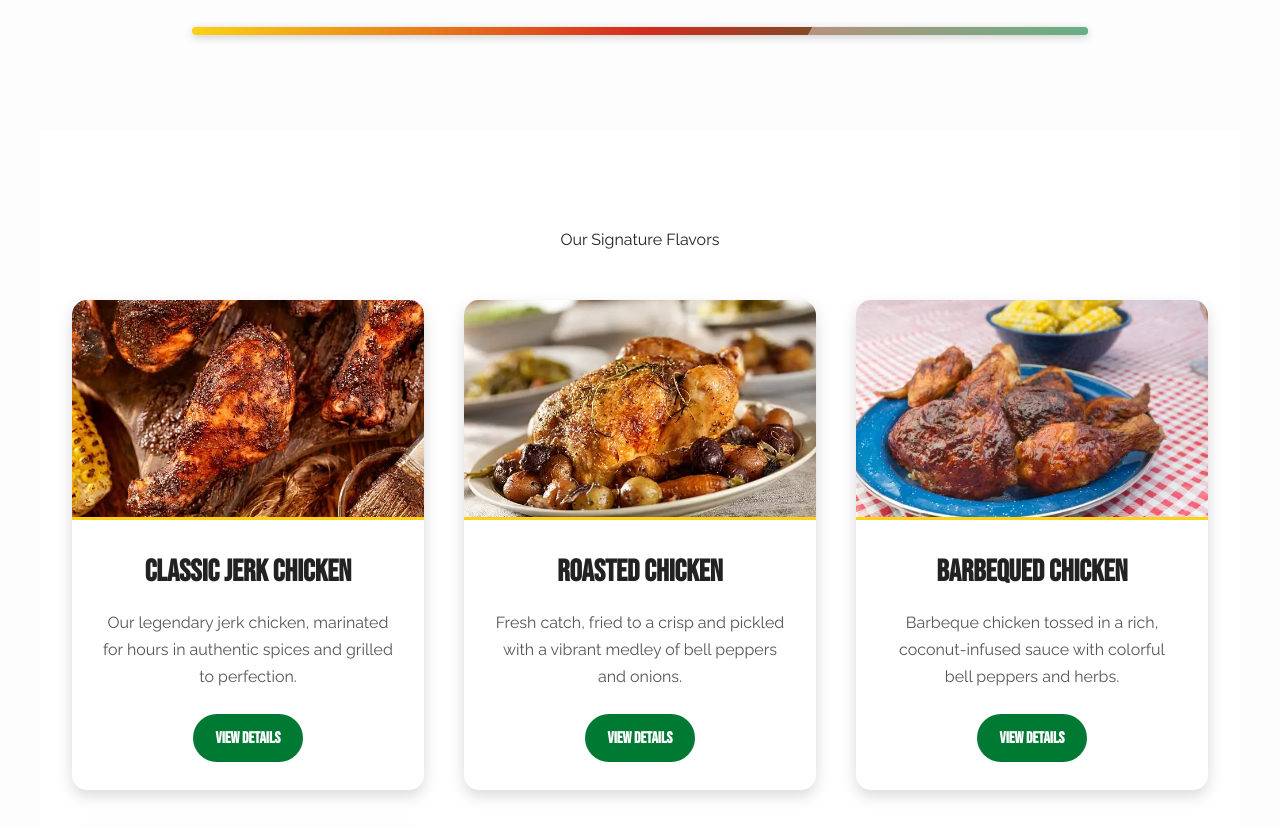
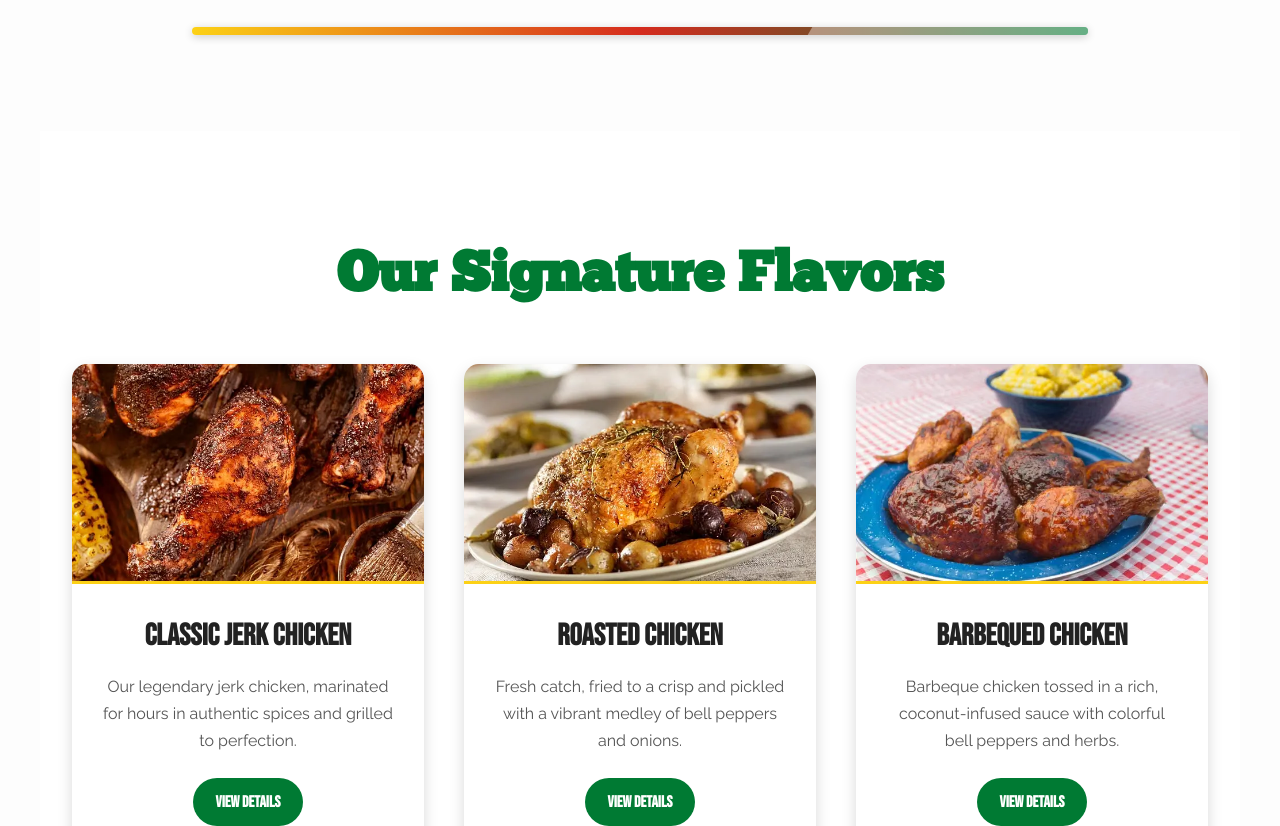
Before and after one commit to slyskat/JJC-SPOT, a plain HTML site: page index.html in a window 1280 px wide. Shown: the part 2040-2866 px from the top of the page. Drawn offline with nearby package versions, Linux system fonts and the light colour scheme; grey boxes are pictures that could not be loaded.

Commit message:
removed duplicate rel='preconnect' in the links to google fonts and also corrected and error of an unclosed class

```diff
--- a/index.html
+++ b/index.html
@@ -4,18 +4,14 @@
 <head>
   <meta charset="UTF-8">
   <meta name="viewport" content="width=device-width, initial-scale=1.0">
+
   <link rel="preconnect" href="https://fonts.googleapis.com">
   <link rel="preconnect" href="https://fonts.gstatic.com" crossorigin>
   <link href="https://fonts.googleapis.com/css2?family=Lobster&display=swap" rel="stylesheet">
-
-  <link rel="preconnect" href="https://fonts.googleapis.com">
-  <link rel="preconnect" href="https://fonts.gstatic.com" crossorigin>
   <link href="https://fonts.googleapis.com/css2?family=Raleway:ital,wght@0,100..900;1,100..900&display=swap"
     rel="stylesheet">
+  <link href="https://fonts.googleapis.com/css2?family=Bebas+Neue&display=swap" rel="stylesheet">
 
-  <link rel="preconnect" href="https://fonts.googleapis.com">
-  <link rel="preconnect" href="https://fonts.gstatic.com" crossorigin>
-  <link href="https://fonts.googleapis.com/css2?family=Bebas+Neue&display=swap" rel="stylesheet">
   <link rel="stylesheet" href="style.css">
   <script src="https://kit.fontawesome.com/bd0abd977f.js" crossorigin="anonymous"></script>
   <link rel="stylesheet" href="https://unpkg.com/leaflet/dist/leaflet.css" />
@@ -87,7 +83,7 @@
 
 
   <!-- FEATURED DISHES SECTION -->
-  <section class="featured-dishes container" id="featured-dishes>
+  <section class="featured-dishes container" id="featured-dishes">
     <h2 class=" section-title">Our Signature Flavors</h2>
     <div class="dish-grid">
       <div class="dish-card" data-dish-id="jerk-chicken">
```
